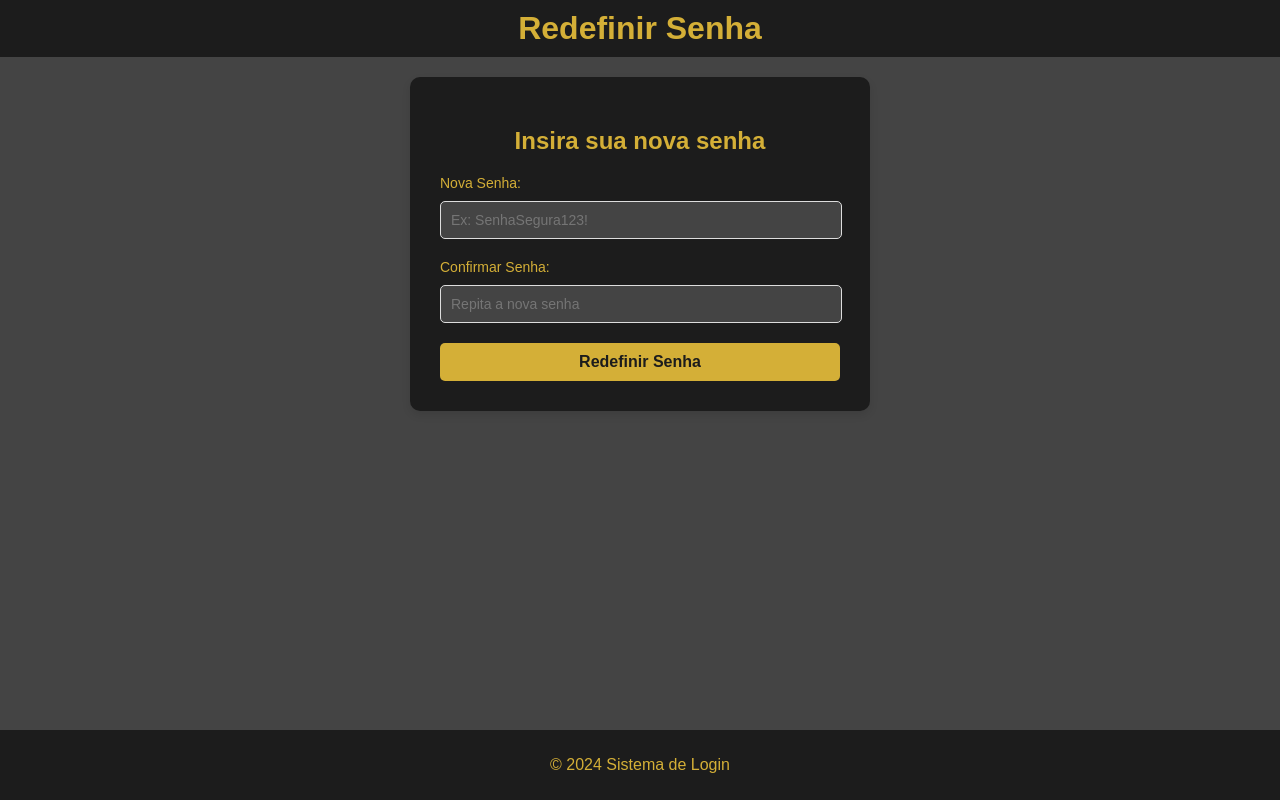
After one commit to thaydionIA/cardapio-dinamico, a PHP site: page /redefinir_senha.php in a window 1280 px wide. The commit adds this page. Run offline with PHP 8.4, Linux system fonts and the light colour scheme; a user stored in the database is signed in.

Commit message:
versão-2.1

```diff
--- a/assets/css/style.css
+++ b/assets/css/style.css
@@ -311,7 +311,8 @@ input[type=number] {
     margin-bottom: 10px;
     font-size: 14px;
 }
-
+.login-form input[type="text"],
+.login-form input[type="tel"],
 .login-form input[type="email"],
 .login-form input[type="password"] {
     width: 95%;
--- /dev/null
+++ b/redefinir_senha.php
@@ -0,0 +1,87 @@
+<?php
+include('db/conexao.php'); // Inclui a conexão com o banco de dados via PDO
+
+if (session_status() == PHP_SESSION_NONE) {
+    session_start();
+}
+
+$mensagem = '';
+
+if (!isset($_SESSION['user_id'])) {
+    header('Location: esqueceu_senha.php'); // Redireciona de volta se o usuário não estiver autenticado
+    exit();
+}
+
+if ($_SERVER['REQUEST_METHOD'] == 'POST') {
+    $nova_senha = trim($_POST['senha']);
+    $confirmar_senha = trim($_POST['confirmar_senha']);
+
+    // Verifica se as senhas coincidem
+    if ($nova_senha === $confirmar_senha) {
+        $senha_hash = password_hash($nova_senha, PASSWORD_BCRYPT);
+
+        try {
+            // Atualiza a senha do usuário no banco de dados
+            $sql = "UPDATE usuarios SET senha = :senha WHERE id = :id";
+            $stmt = $pdo->prepare($sql);
+            $stmt->bindParam(':senha', $senha_hash);
+            $stmt->bindParam(':id', $_SESSION['user_id']);
+            $stmt->execute();
+
+            $mensagem = "Senha redefinida com sucesso!";
+            session_destroy(); // Finaliza a sessão após redefinir a senha
+        } catch (PDOException $e) {
+            $mensagem = "Erro ao redefinir a senha: " . $e->getMessage();
+        }
+    } else {
+        $mensagem = "As senhas não coincidem. Tente novamente.";
+    }
+}
+?>
+
+<!DOCTYPE html>
+<html lang="pt-BR">
+<head>
+    <meta charset="UTF-8">
+    <meta name="viewport" content="width=device-width, initial-scale=1.0">
+    <title>Redefinir Senha</title>
+    <link rel="stylesheet" href="/cardapio-dinamico/assets/css/style.css"> <!-- Incluindo seu CSS principal -->
+</head>
+<body>
+
+<header>
+    <h1>Redefinir Senha</h1>
+</header>
+
+<main>
+    <div class="login-container">
+        <h2>Insira sua nova senha</h2>
+
+        <?php if ($mensagem): ?>
+            <div class="error"><?php echo $mensagem; ?></div>
+        <?php endif; ?>
+
+        <?php if (!empty($mensagem) && $mensagem == "Senha redefinida com sucesso!"): ?>
+            <p><a href="login.php">Voltar para o login</a></p>
+        <?php else: ?>
+            <form action="redefinir_senha.php" method="POST" class="login-form">
+                <div>
+                    <label for="senha">Nova Senha:</label>
+                    <input type="password" id="senha" name="senha" placeholder="Ex: SenhaSegura123!" required>
+                </div>
+                <div>
+                    <label for="confirmar_senha">Confirmar Senha:</label>
+                    <input type="password" id="confirmar_senha" name="confirmar_senha" placeholder="Repita a nova senha" required>
+                </div>
+                <button type="submit">Redefinir Senha</button>
+            </form>
+        <?php endif; ?>
+    </div>
+</main>
+
+<footer>
+    <p>&copy; 2024 Sistema de Login</p>
+</footer>
+
+</body>
+</html>
```
Also changed, not shown: esqueceu_senha.php (added, +85 -0 lines), login.php (+5 -12 lines).
